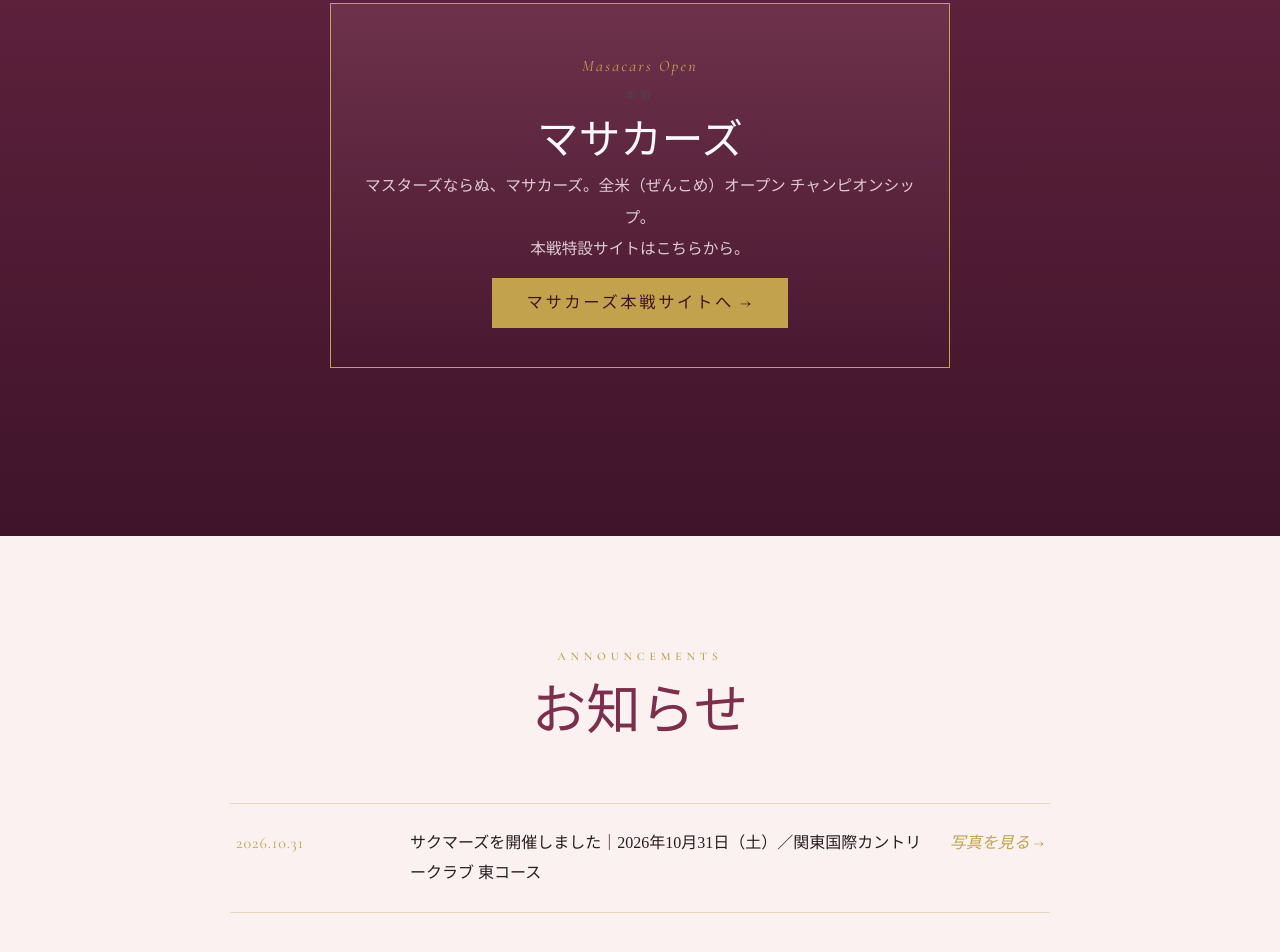
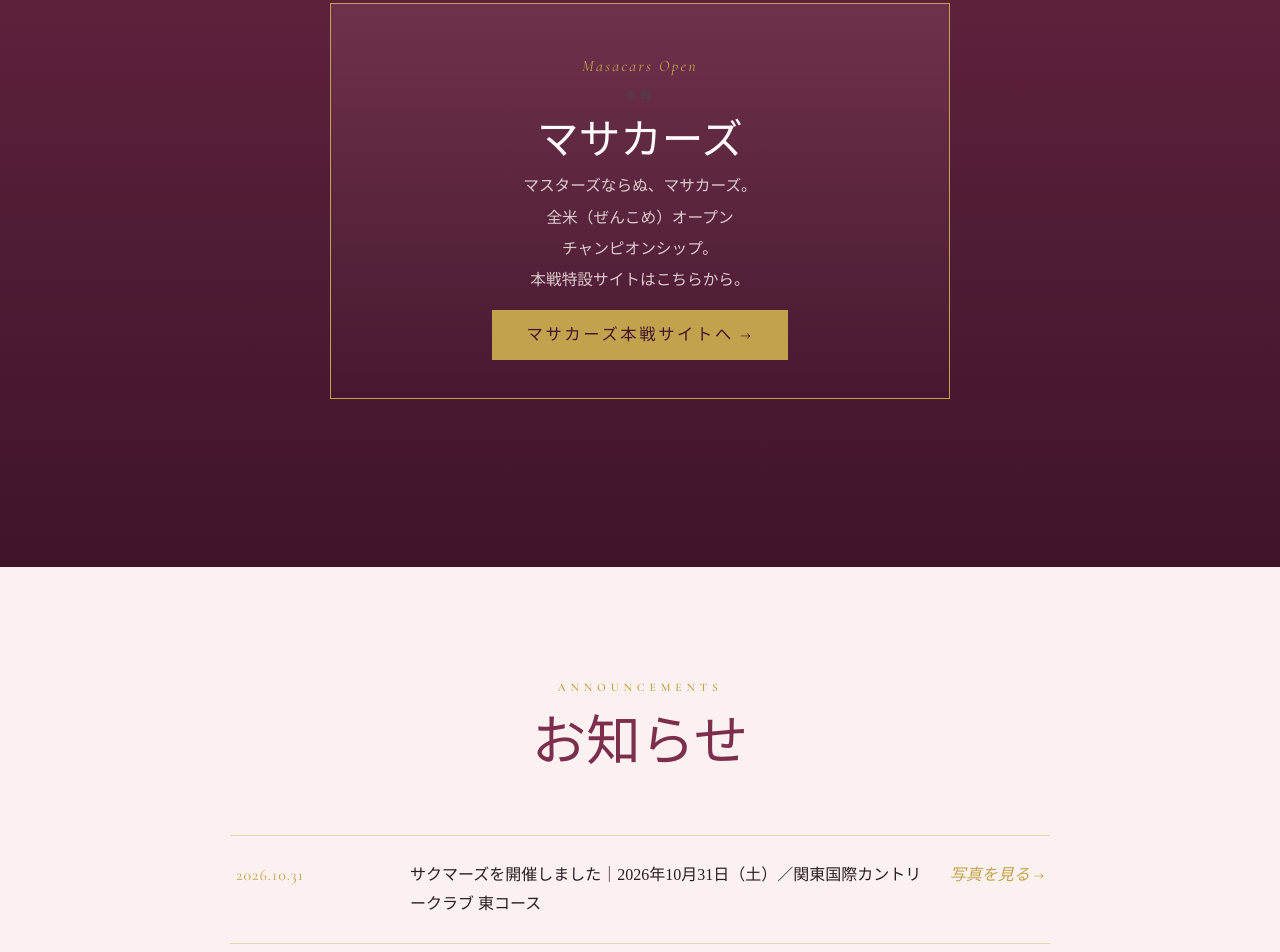
Before and after one commit to kei-soeda/golf-compe-sakumarz, a plain HTML site: page index.html in a window 1280 px wide. Shown: the part 8642-9594 px from the top of the page. Drawn offline with nearby package versions, Linux system fonts and the light colour scheme.

Commit message:
関連大会の説明文を見やすい位置で改行する
チャンピオンシップが途中で切れないようにする。

Co-authored-by: Cursor <cursoragent@cursor.com>

```diff
--- a/index.html
+++ b/index.html
@@ -544,7 +544,7 @@
       <div class="cap">Masacars Open</div>
       <div class="ed">本戦</div>
       <h3>マサカーズ</h3>
-      <div class="sc" style="margin-bottom:24px">マスターズならぬ、マサカーズ。全米（ぜんこめ）オープン チャンピオンシップ。<br>本戦特設サイトはこちらから。</div>
+      <div class="sc" style="margin-bottom:24px;text-align:center">マスターズならぬ、マサカーズ。<br>全米（ぜんこめ）オープン<br>チャンピオンシップ。<br>本戦特設サイトはこちらから。</div>
       <a href="https://masakarz8667.shotty.net/" class="btn solid" target="_blank" rel="noopener">マサカーズ本戦サイトへ →</a>
     </div>
   </div>
```
